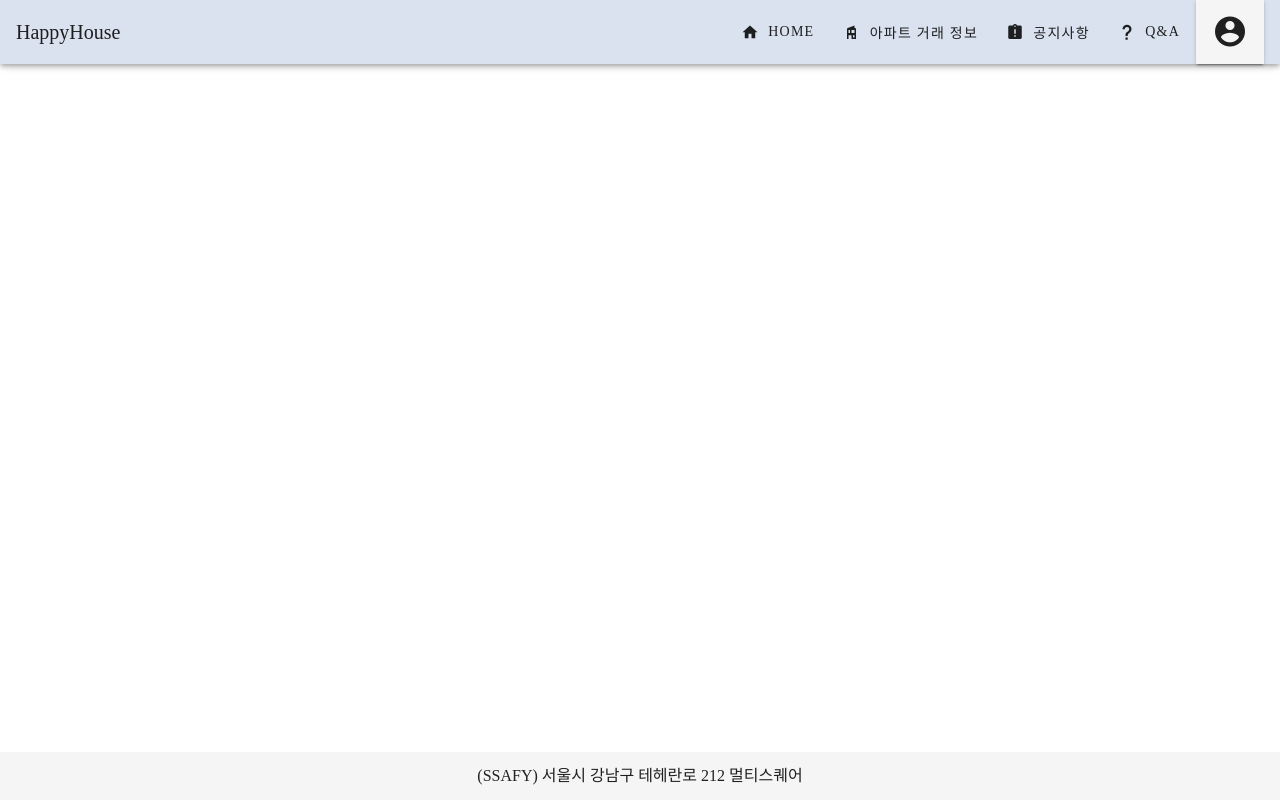
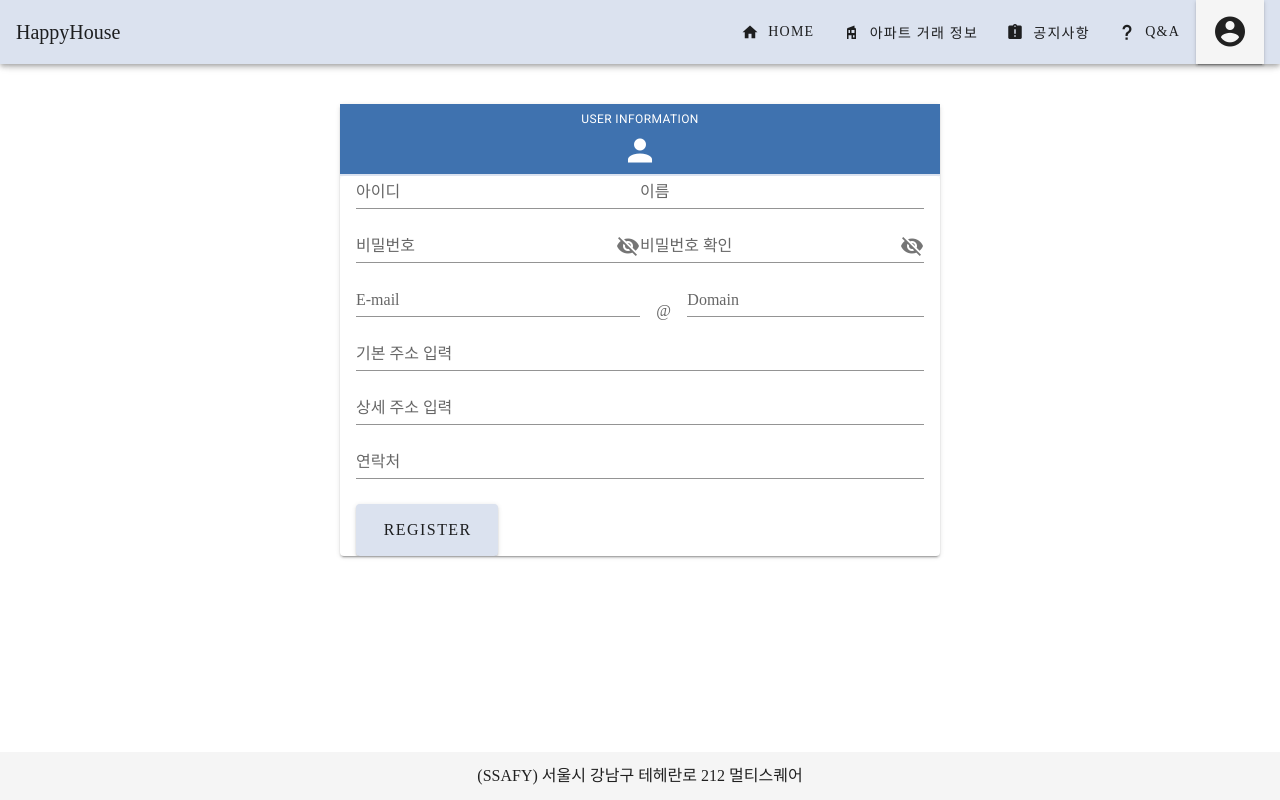
Before and after one commit to movebxeax/WhereIsMyHome_Final, a Vue app in the folder frontend/: page /user/modify in a window 1280 px wide. Built offline with nearby package versions, Linux system fonts and the light colour scheme; a web font is replaced by a local one.

Commit message:
[frontend] User:: change into router-view and user info modify form created

```diff
--- a/frontend/src/components/TheHeaderNavbar.vue
+++ b/frontend/src/components/TheHeaderNavbar.vue
@@ -67,8 +67,8 @@ export default {
         { title: "공지사항", path: "/notice", icon: "mdi-clipboard-alert" },
         { title: "Q&A", path: "/qna", icon: "mdi-help" },
       ],
-      signUpItem: { title: "회원 가입", path: "/user" },
-      signInItem: { title: "로그인", path: "/user" },
+      signUpItem: { title: "회원 가입", path: "/user/signup" },
+      signInItem: { title: "로그인", path: "/user/signin" },
     };
   },
   computed: {
--- a/frontend/src/components/user/SignTab.vue
+++ b/frontend/src/components/user/SignTab.vue
@@ -5,11 +5,10 @@
   https://colorhunt.co/palette/f9f7f7dbe2ef3f72af112d4e
 
   -->
-  <!-- <v-dialog v-model="dialog" persistent max-width="600px" min-width="360px"> -->
   <v-row class="pa-4 ma-4" align="center" justify="center" dense>
     <v-card persistent justify-center max-width="600px" min-width="360px">
-      <div>
-        <v-tabs v-model="tab" show-arrows background-color="#3F72AF" icons-and-text dark grow>
+      <div class="d-flex align-center">
+        <v-tabs v-model="active_tab" show-arrows background-color="#3F72AF" icons-and-text dark grow>
           <v-tabs-slider color="#DBE2EF"></v-tabs-slider>
           <v-tab v-for="tab in tabs" :key="tab.name">
             <v-icon large>{{ tab.icon }}</v-icon>
@@ -24,16 +23,7 @@
                       <v-text-field v-model.lazy="loginId" :rules="loginIdRules" label="User ID" color="#112D4E" required></v-text-field>
                     </v-col>
                     <v-col cols="12">
-                      <v-text-field
-                        v-model.lazy="loginPassword"
-                        :append-icon="showPassword ? 'mdi-eye' : 'mdi-eye-off'"
-                        :rules="[rules.required, rules.min]"
-                        :type="showPassword ? 'text' : 'password'"
-                        name="input-10-1"
-                        label="Password"
-                        hint="At least 8 characters"
-                        color="#112D4E"
-                        @click:append="showPassword = !showPassword"></v-text-field>
+                      <v-text-field v-model.lazy="loginPassword" :append-icon="showPassword ? 'mdi-eye' : 'mdi-eye-off'" :rules="[rules.required, rules.min]" :type="showPassword ? 'text' : 'password'" name="input-10-1" label="Password" hint="At least 8 characters" color="#112D4E" @click:append="showPassword = !showPassword"></v-text-field>
                     </v-col>
                     <v-col class="d-flex" cols="12" sm="6" xsm="12"> </v-col>
                     <v-spacer></v-spacer>
@@ -57,26 +47,10 @@
                       <v-text-field v-model="signupName" :rules="[rules.required]" label="이름" maxlength="20" required></v-text-field>
                     </v-col>
                     <v-col cols="12" sm="6" md="6">
-                      <v-text-field
-                        v-model.lazy="signupPassword"
-                        :append-icon="showPassword ? 'mdi-eye' : 'mdi-eye-off'"
-                        :rules="[rules.required, rules.min]"
-                        :type="showPassword ? 'text' : 'password'"
-                        name="input-10-1"
-                        label="비밀번호"
-                        hint="비밀번호는 8글자 이상이여야 합니다."
-                        @click:append="showPassword = !showPassword"></v-text-field>
+                      <v-text-field v-model.lazy="signupPassword" :append-icon="showPassword ? 'mdi-eye' : 'mdi-eye-off'" :rules="[rules.required, rules.min]" :type="showPassword ? 'text' : 'password'" name="input-10-1" label="비밀번호" hint="비밀번호는 8글자 이상이여야 합니다." @click:append="showPassword = !showPassword"></v-text-field>
                     </v-col>
                     <v-col cols="12" sm="6" md="6">
-                      <v-text-field
-                        block
-                        v-model.lazy="signupPasswordVerify"
-                        :append-icon="showPassword ? 'mdi-eye' : 'mdi-eye-off'"
-                        :rules="[rules.required, passwordMatch]"
-                        :type="showPassword ? 'text' : 'password'"
-                        name="input-10-1"
-                        label="비밀번호 확인"
-                        @click:append="showPassword = !showPassword"></v-text-field>
+                      <v-text-field block v-model.lazy="signupPasswordVerify" :append-icon="showPassword ? 'mdi-eye' : 'mdi-eye-off'" :rules="[rules.required, passwordMatch]" :type="showPassword ? 'text' : 'password'" name="input-10-1" label="비밀번호 확인" @click:append="showPassword = !showPassword"></v-text-field>
                     </v-col>
                     <v-col cols="12" sm="6" md="6">
                       <v-text-field v-model.lazy="signupEmailId" label="E-mail" required></v-text-field>
@@ -96,7 +70,7 @@
                           <div>
                             <v-tooltip bottom>
                               <template v-slot:activator="{ on }">
-                                <a target="_blank" href="https://example.com/" @click.stop v-on="on"> 개인정보 처리 방침 </a>
+                                <a target="_blank" @click.stop v-on="on"> 개인정보 처리 방침 </a>
                               </template>
                               이거 href 대신 모달로 변경해야해요!!!!
                             </v-tooltip>
@@ -118,7 +92,6 @@
       </div>
     </v-card>
   </v-row>
-  <!-- </v-dialog> -->
 </template>
 
 <script>
@@ -130,6 +103,21 @@ export default {
     passwordMatch() {
       return () => this.password === this.verify || "비밀번호가 일치하지 않습니다.";
     },
+    selected() {
+      console.log(this.$route.params.selected);
+      return this.$route.params.selected;
+    },
+  },
+  watch: {
+    selected(path) {
+      if (path === "signin") this.active_tab = 0;
+      else if (path === "signup") this.active_tab = 1;
+    },
+  },
+  created() {
+    const path = this.$route.params.selected;
+    if (path === "signin") this.active_tab = 0;
+    else if (path === "signup") this.active_tab = 1;
   },
   methods: {
     login() {
@@ -140,9 +128,14 @@ export default {
             password: this.loginPassword,
           })
           .then(({ data }) => {
-            this.$store.dispatch("userStore/" + [Constant.SAVE_TOKENS], { accessToken: data.accessToken, refreshToken: data.refreshToken });
+            this.$store.dispatch("userStore/" + [Constant.SAVE_TOKENS], {
+              accessToken: data.accessToken,
+              refreshToken: data.refreshToken,
+            });
             this.$store.dispatch("userStore/" + [Constant.SET_LOGIN_STATE], true);
-            this.$store.dispatch("userStore/" + [Constant.SET_USER_INFO], { username: data.userid });
+            this.$store.dispatch("userStore/" + [Constant.SET_USER_INFO], {
+              username: data.userid,
+            });
           })
           .then(() => this.$router.push("/"))
           .catch(() => console.log("login error!!!!"));
@@ -174,10 +167,10 @@ export default {
   },
   data: () => ({
     dialog: true,
-    tab: 1,
+    active_tab: -1,
     tabs: [
-      { name: "Login", icon: "mdi-account" },
-      { name: "Register", icon: "mdi-account-outline" },
+      { id: "signin", name: "Login", icon: "mdi-account" },
+      { id: "signup", name: "Register", icon: "mdi-account-outline" },
     ],
     valid: true,
 
--- /dev/null
+++ b/frontend/src/components/user/UserInfoTab.vue
@@ -0,0 +1,101 @@
+<template>
+  <!--
+
+  Colors are picked from...
+  https://colorhunt.co/palette/f9f7f7dbe2ef3f72af112d4e
+
+  -->
+  <v-row class="pa-4 ma-4" align="center" justify="center" dense>
+    <v-card persistent justify-center max-width="600px" min-width="360px">
+      <div class="d-flex align-center">
+        <v-tabs show-arrows background-color="#3F72AF" icons-and-text dark grow>
+          <v-tabs-slider color="#DBE2EF"></v-tabs-slider>
+          <v-tab>
+            <v-icon large>mdi-account</v-icon>
+            <div class="caption py-1">USER INFORMATION</div>
+          </v-tab>
+          <v-tab-item>
+            <v-card class="px-4">
+              <v-card-text>
+                <v-form ref="registerForm" v-model="valid" lazy-validation>
+                  <v-row>
+                    <v-col cols="12" sm="6" md="6">
+                      <v-text-field v-model="signupId" :rules="[rules.required]" label="아이디" maxlength="20" required></v-text-field>
+                    </v-col>
+                    <v-col cols="12" sm="6" md="6">
+                      <v-text-field v-model="signupName" :rules="[rules.required]" label="이름" maxlength="20" required></v-text-field>
+                    </v-col>
+                    <v-col cols="12" sm="6" md="6">
+                      <v-text-field v-model.lazy="signupPassword" :append-icon="showPassword ? 'mdi-eye' : 'mdi-eye-off'" :rules="[rules.required, rules.min]" :type="showPassword ? 'text' : 'password'" name="input-10-1" label="비밀번호" hint="비밀번호는 8글자 이상이여야 합니다." @click:append="showPassword = !showPassword"></v-text-field>
+                    </v-col>
+                    <v-col cols="12" sm="6" md="6">
+                      <v-text-field block v-model.lazy="signupPasswordVerify" :append-icon="showPassword ? 'mdi-eye' : 'mdi-eye-off'" :rules="[rules.required, passwordMatch]" :type="showPassword ? 'text' : 'password'" name="input-10-1" label="비밀번호 확인" @click:append="showPassword = !showPassword"></v-text-field>
+                    </v-col>
+                    <v-col cols="12" sm="6" md="6">
+                      <v-text-field v-model.lazy="signupEmailId" label="E-mail" required></v-text-field>
+                    </v-col>
+                    <v-col class="d-flex justify-center align-center" cols="12" sm="1" md="1">@</v-col>
+                    <v-col cols="12" sm="5" md="5">
+                      <v-text-field v-model.lazy="signupEmailDomain" label="Domain" required></v-text-field>
+                    </v-col>
+                    <v-col cols="12">
+                      <v-text-field v-model="signupBaseAddress" name="input-10-1" label="기본 주소 입력"></v-text-field>
+                      <v-text-field v-model="signupDetailAddress" name="input-10-1" label="상세 주소 입력"></v-text-field>
+                      <v-text-field v-model="signupContact" name="input-10-1" label="연락처"></v-text-field>
+                    </v-col>
+                    <v-col> </v-col>
+                    <v-col class="mt-1 mr-6" cols="12" sm="3">
+                      <v-btn class="d-flex align-center" x-large block :disabled="!valid" @click.stop="signup" color="#DBE2EF">Register</v-btn>
+                    </v-col>
+                  </v-row>
+                </v-form>
+              </v-card-text>
+            </v-card>
+          </v-tab-item>
+        </v-tabs>
+      </div>
+    </v-card>
+  </v-row>
+</template>
+
+<script>
+export default {
+  computed: {
+    passwordMatch() {
+      return () => this.password === this.verify || "비밀번호가 일치하지 않습니다.";
+    },
+  },
+  data: () => ({
+    dialog: true,
+    active_tab: -1,
+    tabs: [
+      { id: "signin", name: "Login", icon: "mdi-account" },
+      { id: "signup", name: "Register", icon: "mdi-account-outline" },
+    ],
+    valid: true,
+
+    signupId: "",
+    signupName: "",
+    signupPassword: "",
+    signupPasswordVerify: "",
+    signupEmailId: "",
+    signupEmailDomain: "",
+    signupBaseAddress: "",
+    signupDetailAddress: "",
+    signupContact: "",
+    checkbox: "",
+
+    loginId: "",
+    loginPassword: "",
+
+    loginIdRules: [(v) => !!v || "아이디를 입력해주세요"],
+    rules: {
+      required: (value) => !!value || "비밀번호를 입력해주세요",
+      min: (v) => (v && v.length >= 8) || "8글자 이상 입력해주세요",
+    },
+    showPassword: false,
+  }),
+};
+</script>
+
+<style scoped lang="scss"></style>
--- a/frontend/src/views/UserView.vue
+++ b/frontend/src/views/UserView.vue
@@ -1,16 +1,11 @@
 <template>
   <v-container>
-    <sign-tab></sign-tab>
+    <router-view></router-view>
   </v-container>
 </template>
 
 <script>
-import SignTab from "@/components/user/SignTab.vue";
-
 export default {
-  components: {
-    SignTab,
-  },
   name: "UserView",
 };
 </script>
```
Also changed, not shown: frontend/src/router/index.js (+13 -0 lines).
